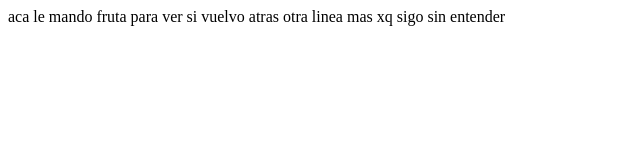
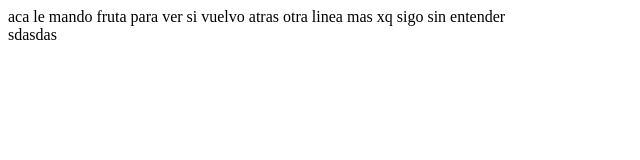
Before and after one commit to RedDyeNo2/piedra, a plain HTML site: page index.html in a window 1280 px wide. Shown: the full height of the page, 0-640 px from the left. Drawn offline with Linux system fonts and the light colour scheme.

Commit message:
anda o no

```diff
--- a/index.html
+++ b/index.html
@@ -9,3 +9,5 @@
   <body></body>
 </html>
 aca le mando fruta para ver si vuelvo atras otra linea mas xq sigo sin entender
+
+<div>sdasdas</div>
```
